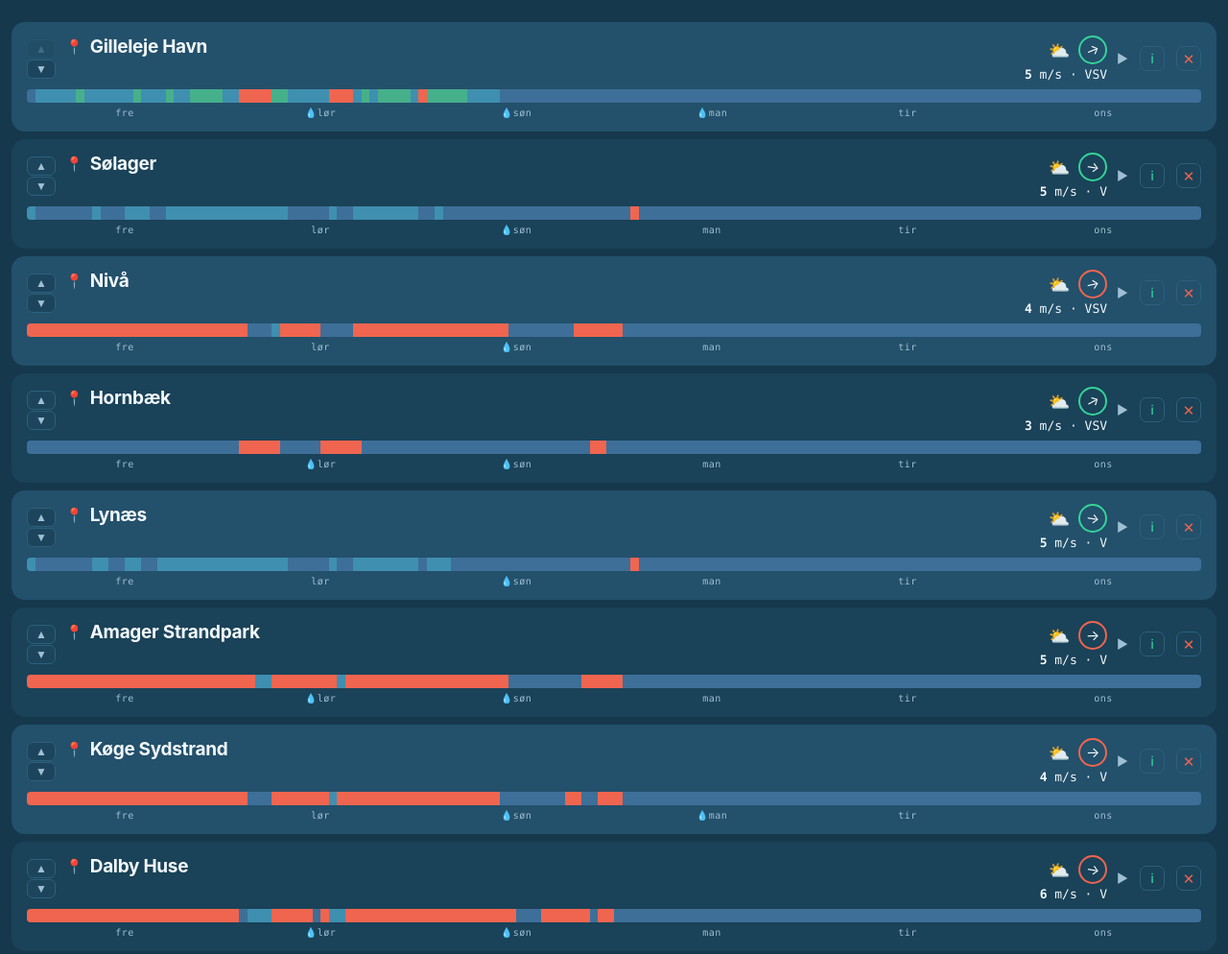
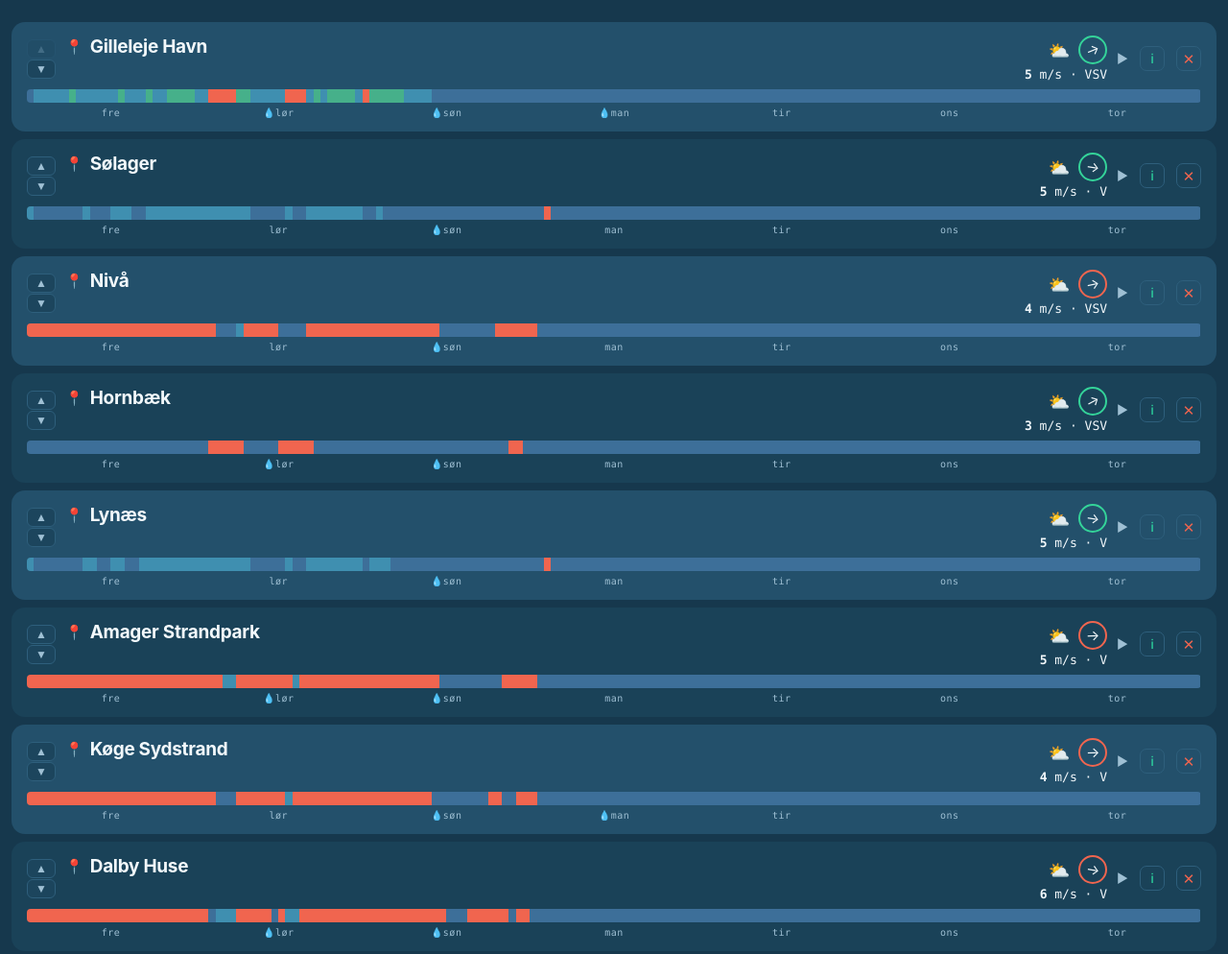
Before and after one commit to nstarnoe/kitevindue, a website: page index.html in a window 1280 px wide. Shown: the part 554-1548 px from the top of the page at 96% size. Drawn offline with nearby package versions, Linux system fonts and the light colour scheme.

Commit message:
Add files via upload

```diff
--- a/index.html
+++ b/index.html
@@ -166,7 +166,10 @@
     background:rgba(0,0,0,.18);border:1px solid var(--line);position:relative;scroll-snap-align:start}
   .cell.now{outline:2px solid var(--chalk);outline-offset:1px}
   .cell .hr{font-family:var(--mono);font-size:10px;color:var(--fog)}
-  .cell .day{font-family:var(--mono);font-size:8px;color:var(--fog);opacity:.7;min-height:9px}
+  .cell .day{font-family:var(--mono);font-size:9px;color:var(--fog);opacity:.9;min-height:11px;font-weight:700}
+  .cell.day-start{margin-left:10px;border-left:2px solid rgba(159,192,212,.55)}
+  .cell.day-start:first-child{margin-left:0}
+  .cell .day.full{color:var(--chalk);font-size:9px;white-space:nowrap}
   .cell .arr{font-size:16px;line-height:1;margin:5px 0 3px;display:inline-block}
   .cell .spd{font-family:var(--mono);font-size:15px;font-weight:800;line-height:1}
   .cell .gust{font-family:var(--mono);font-size:9px;color:var(--fog);margin-top:2px}
@@ -351,7 +354,6 @@ function loadPrefs(){
 }
 function savePrefs(){try{localStorage.setItem(PREF_KEY,JSON.stringify({lo:SWEET_LO,hi:SWEET_HI}));}catch(e){}}
 const DAY_START=6, DAY_END=21;   // vis kun timer i dette interval (lokal tid)
-const HOURS=36, WEEK_HOURS=144;
 const isDaytime=iso=>{const h=new Date(iso).getHours();return h>=DAY_START&&h<=DAY_END;};
 const BASE="https://opendataapi.dmi.dk/v1/forecastedr/collections/harmonie_dini_sf/position";
 const P=["wind-speed-10m","wind-dir-10m","gust-wind-speed-10m","total-precipitation","precipitation-type"];
@@ -464,7 +466,7 @@ function fmtHour(iso){const d=new Date(iso);
 function bestWindow(steps,sd){
   // kun dagtimer; sammenhængende blok af grøn/overkant
   let start=null;
-  const day=steps.slice(0,HOURS).filter(s=>isDaytime(s.t));
+  const day=steps.filter(s=>isDaytime(s.t));
   for(let i=0;i<day.length;i++){
     const c=rate(day[i],sd),good=c==="c-go"||c==="c-over";
     if(good&&start==null)start=i;
@@ -479,7 +481,7 @@ function bestWindow(steps,sd){
   return null;
 }
 function weekBar(steps,sd){
-  const slice=steps.slice(0,WEEK_HOURS);
+  const slice=steps;
   const bars=slice.map(s=>`<i style="background:${windColor(s.wind,isOffshore(s.dir,sd))}"></i>`).join("");
   const dayMap={};
   slice.forEach(s=>{const d=new Date(s.t),k=d.toDateString();
@@ -549,18 +551,24 @@ function renderSpot(i,spot,steps){
   const off=isOffshore(now.dir,spot.shoreDir);
   const win=bestWindow(steps,spot.shoreDir);
   const best=win?`<span class="best">Næste vindue · ${win.a.day} ${win.a.hr}–${win.b.hr} · ${Math.round(win.span)}t</span>`
-                :`<span class="best none">Intet kitevindue næste 36t</span>`;
+                :`<span class="best none">Intet kitevindue i forecastperioden</span>`;
   const nowDate=new Date().toDateString();let lastDay=null,firstToday=true;
-  const cells=steps.slice(0,HOURS).filter(s=>isDaytime(s.t)).map(s=>{
+  // Vis ALLE tilgængelige dagtimer i forecastet – ikke kun de første 36 timer.
+  // Hvis fetch-forecast.mjs fx henter 7 dage, vises alle 7 dage her.
+  const cells=steps.filter(s=>isDaytime(s.t)).map(s=>{
     const cls=rate(s,spot.shoreDir),{hr,day,date}=fmtHour(s.t);
+    const d=new Date(s.t);
     const showDay=date!==lastDay;lastDay=date;
+    const dayLabel=showDay
+      ? `${day.toUpperCase()} ${d.toLocaleDateString('da-DK',{day:'numeric',month:'numeric'})}`
+      : '&nbsp;';
     const o=isOffshore(s.dir,spot.shoreDir);
     const isNow=date===nowDate&&firstToday;if(isNow)firstToday=false;
     const dirVal=s.dir==null?'null':s.dir;
-    return `<div class="cell ${cls} ${isNow?'now':''}" onclick="pickHour(${i},${dirVal},'${cls}')">
+    return `<div class="cell ${cls} ${isNow?'now':''} ${showDay?'day-start':''}" onclick="pickHour(${i},${dirVal},'${cls}')">
       ${(s.rain!=null&&s.rain>=0.1)?'<span class="rain">💧</span>':''}
       ${o?'<span class="off">⚠︎</span>':''}
-      <div class="hr">${hr}</div><div class="day">${showDay?day:'&nbsp;'}</div>
+      <div class="hr">${hr}</div><div class="day ${showDay?'full':''}">${dayLabel}</div>
       <div class="arr" style="transform:rotate(${s.dir==null?0:s.dir+180}deg)">↑</div>
       <div class="spd">${s.wind==null?'–':s.wind.toFixed(0)}</div>
       <div class="gust">${s.gust==null?'':'b '+s.gust.toFixed(0)}</div>
@@ -586,7 +594,7 @@ function renderSpot(i,spot,steps){
     <div class="week">${weekBar(steps,spot.shoreDir)}</div>
     <div class="detail"><div class="detail-inner">${best}
       <div class="grid">${cells}</div>
-      <div class="detail-meta">off-shore fra ${spot.shoreDir==null?'–':spot.shoreDir+'°'} · tal = m/s, b = vindstød · scroll for flere timer</div>
+      <div class="detail-meta">off-shore fra ${spot.shoreDir==null?'–':spot.shoreDir+'°'} · tal = m/s, b = vindstød · scroll for hele forecastperioden</div>
       <button class="del-btn" onclick="event.stopPropagation();deleteSpot(${i})">Fjern dette spot</button>
     </div></div>
   </div>`;
```
